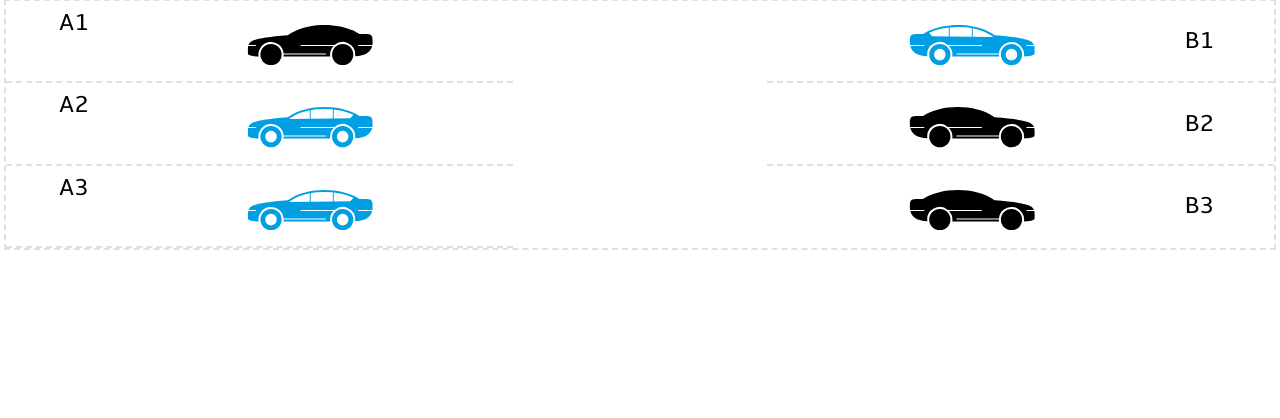
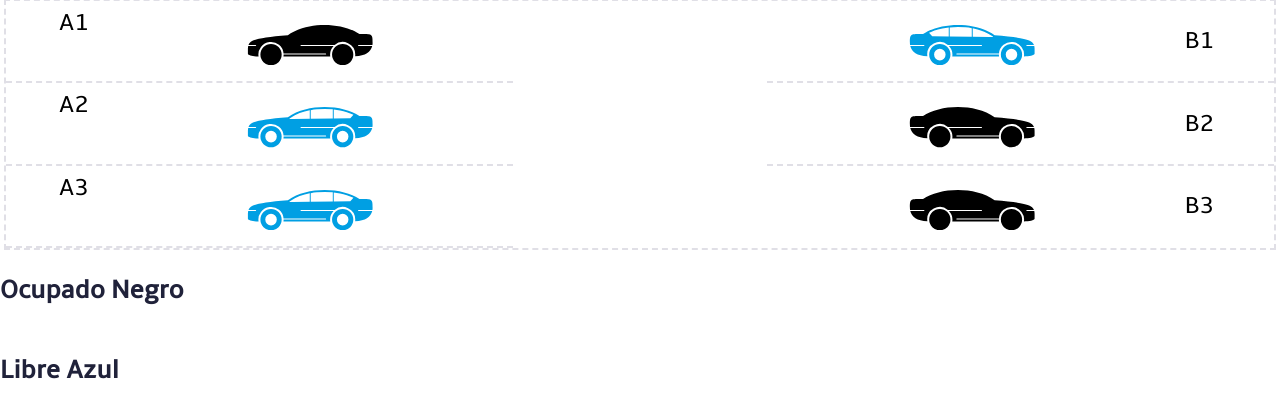
Before and after one commit to Wolf-08/SmartPark, a Flask app: page /parking in a window 1280 px wide. Shown: the part 225-643 px from the top of the page. Run offline with Flask 2, Linux system fonts and the light colour scheme; parts of the project's set-up code (start-up, migrations or seed data) failed here and were passed over.

Commit message:
Terminado

```diff
--- a/app.py
+++ b/app.py
@@ -5,7 +5,7 @@ from flask_socketio import SocketIO
 from flask_cors import CORS
 from DP1Database import Database
 import ldr
-import rfidreader
+#import rfidreader
 from LCD import LCD_run
 import  parkingSensor
 import pigpio
@@ -52,12 +52,10 @@ def parking():
 
 @app.route("/acceder")
 def acceso():
-    return render_template("access.html"
-    ,autos=int(ldr.autos),
-    total=total)
+    return render_template("access.html")
 # refers to the class that works the rfid reader and the automatic barrier
 
 
-Barrera = rfidreader.rfid(conn, openSlagboom)
+#Barrera = rfidreader.rfid(conn, acceso)
 
 app.run(port="80")
--- a/rfidreader.py
+++ b/rfidreader.py
@@ -2,8 +2,6 @@ import RPi.GPIO as GPIO
 import sys
 import time
 from threading import Thread
-
-sys.path.append('/home/pi/MFRC522-python')
 from mfrc522 import SimpleMFRC522
 import pigpio
 
@@ -15,15 +13,12 @@ class rfid(Thread):
         self.servoPIN = 17
         GPIO.setmode(GPIO.BCM)
         self.callback = callback
-        # GPIO.setup(servoPIN, GPIO.OUT)
 
         Thread.__init__(self)
         self.deamon = True
         self.conn = mysqlcon
         self.reader = SimpleMFRC522()
 
-        # self.p = GPIO.PWM(servoPIN, 50)
-        # self.p.start(7.5)
 
         self.piGPIO = pigpio.pi()
         self.piGPIO.set_PWM_frequency(self.servoPIN, 50)
--- a/templates/index.html
+++ b/templates/index.html
@@ -17,7 +17,7 @@
                             Nuestra empresa se va enfocar en resolver el agotador problema de encontrar estacionamiento en espacios concurridos.
 
                         </p>
-                        <a class="c-link-cta c-link-cta--lg" href="#!">
+                        <a class="c-link-cta c-link-cta--lg" href="/parking">
                             Pruebalo
                     </a>
                     </div>
--- a/templates/parking.html
+++ b/templates/parking.html
@@ -126,7 +126,15 @@
             </div>
         </div>
     </div>
+<div class="u-1-of-3 o-layout o-layout--align-center">
+                        <h3> Ocupado Negro </h3>
 
+
+</div>
+<div class="u-1-of-3 o-layout o-layout--align-center">
+                        <h3> Libre Azul </h3>
+
+</div>
 </section>
 <script>
     window.onload = function() {
```
Also changed, not shown: templates/access.html (+5 -6 lines).
